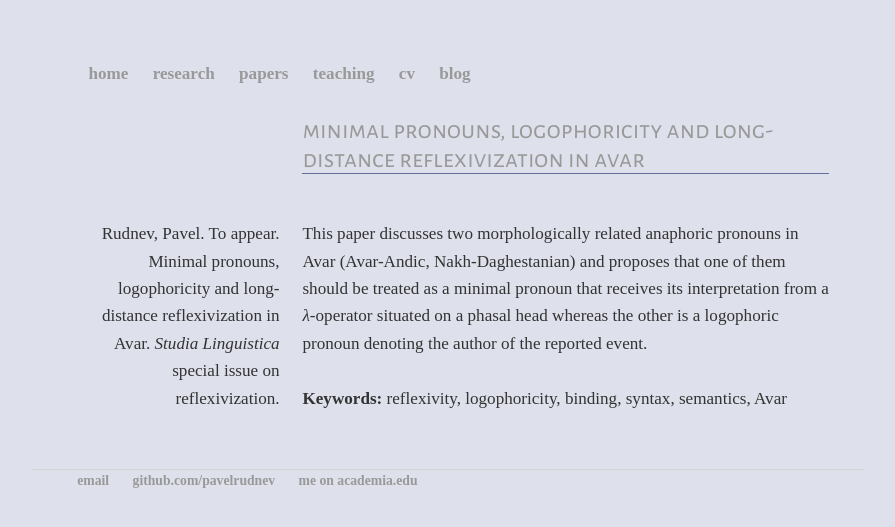
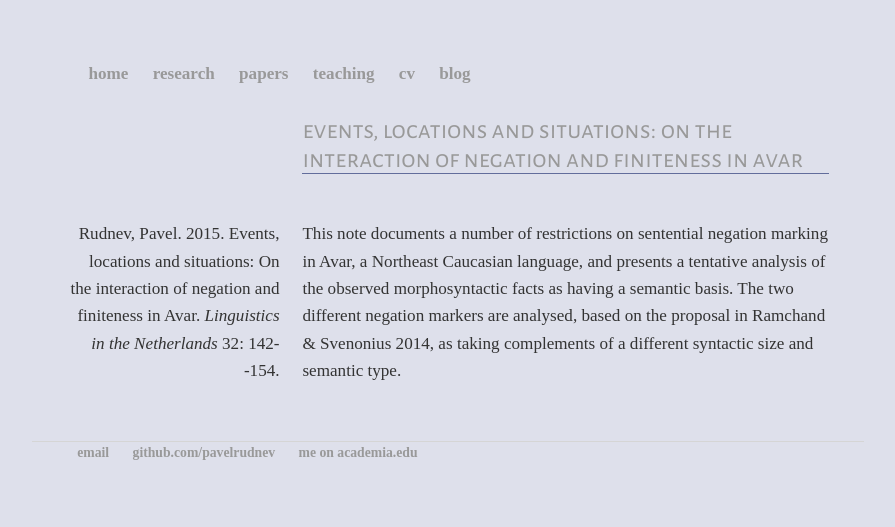
Before and after one commit to mishaknyazev/pavelrudnev.github.io, a Jekyll site: the page built from papers/eventslocations/index.html, in a window 1280 px wide. Shown: the top 527 px of the page, without its empty margins (192-1087 px from the left). Built offline with Jekyll 4.4.1, drawn with Linux system fonts in a browser that asks for light colours; nearby versions of some CDN libraries; some web fonts are replaced.

Commit message:
Update papers

```diff
--- a/papers/eventslocations/index.html
+++ b/papers/eventslocations/index.html
@@ -1,15 +1,16 @@
 ---
 layout: default
-title: "Minimal pronouns, logophoricity and long-distance reflexivization in Avar | Pavel Rudnev"
+title: "Events, locations and situations | Pavel Rudnev"
 ---
 
 <div class="wrapper">
 <div class="units-row">
 <div class="unit-30">&nbsp;</div>
-<div class="unit-70"><h2><a href="">Minimal pronouns, logophoricity and long-distance reflexivization in Avar</a></h2></div>
+<div class="unit-70"><h2><a href="">Events, locations and situations: On the interaction of negation and finiteness in Avar</a></h2></div>
 </div>
 <div class="units-row">
-<div class="unit-30 dateblock"><p>Rudnev, Pavel. To appear. Minimal pronouns, logophoricity and long-distance reflexivization in Avar. <em>Studia Linguistica</em> special issue on reflexivization.</p>
+<div class="unit-30 dateblock"><p>Rudnev, Pavel. 2015. Events, locations and situations: On the interaction of negation and finiteness in Avar.
+ <i>Linguistics in the Netherlands</i> 32: 142--154.</p>
 
 </div>
 <div class="unit-70">
@@ -34,14 +35,11 @@
 
 -->
 
-<p>This paper discusses two morphologically related anaphoric pronouns in Avar
-(Avar-Andic, Nakh-Daghestanian) and proposes that one of them should
-be treated as a minimal pronoun that receives its interpretation from a
-<em>λ-</em>operator situated on a phasal head whereas the other is a logophoric pronoun
-  denoting the author of the reported event.</p>
+<p>This note documents a number of restrictions on sentential negation marking in Avar, a Northeast Caucasian language, and presents a tentative analysis of the observed morphosyntactic facts as having a semantic basis. The two different negation markers are analysed, based on the proposal in Ramchand & Svenonius 2014, as taking complements of a different syntactic size and semantic type.</p>
 
+<!--
 <p><b>Keywords:</b> reflexivity, logophoricity, binding, syntax, semantics, Avar</p>
-
+-->
 
 </div>
 
```
